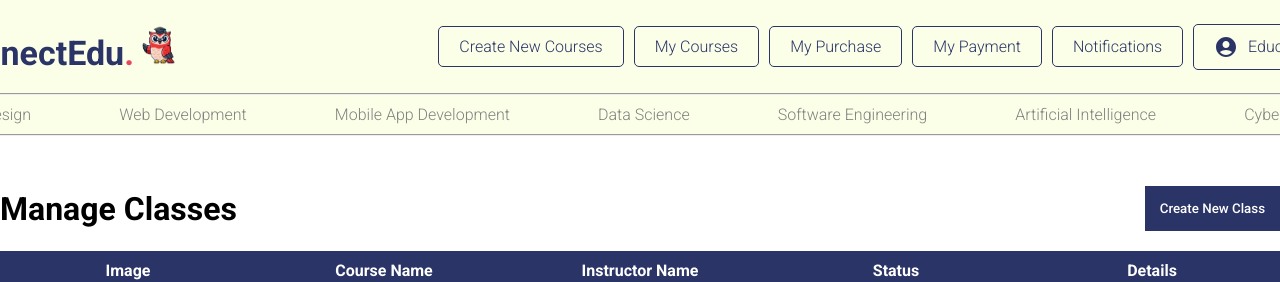
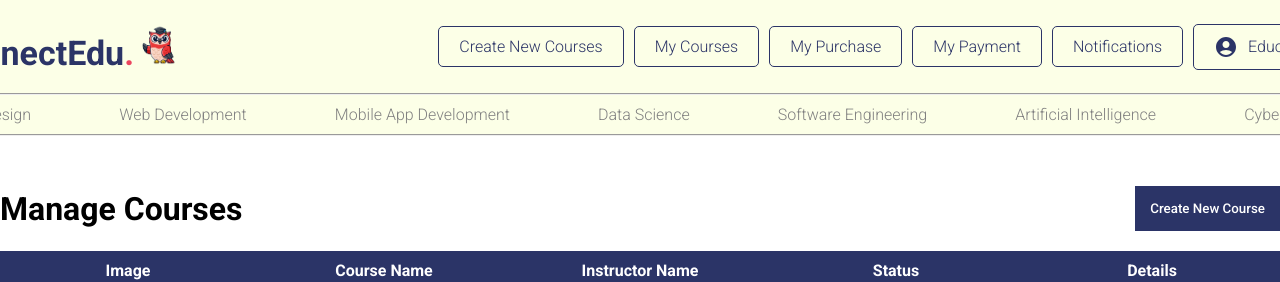
Before and after one commit to Aaron2k02/ConnectEdu, a React (Vite) app in the folder connectedu/: page /ManageClass in a window 1280 px wide. Shown: the top 282 px of the page. Built offline with nearby package versions, Linux system fonts and the light colour scheme.

Commit message:
edit the ManageUser and ManageClass page

```diff
--- a/connectedu/src/components/navbar/Navbar.jsx
+++ b/connectedu/src/components/navbar/Navbar.jsx
@@ -97,7 +97,7 @@ const Navbar = () => {
                   <Link className='link' to='/users/accountSettings'> My Profile </Link>
                   <Link className='link' to="/Dashboard">Dashboard</Link>
                   <Link className='link' to="/ManageUser">Manage User</Link>
-                  <Link className='link' to="/ManageClass">Manage Class</Link>
+                  <Link className='link' to="/ManageClass">Manage Courses</Link>
                   <Link className='link' to="/createCourse">Logout</Link>
                 </div>
               }
--- a/connectedu/src/pages/ManageClass/ManageClass.jsx
+++ b/connectedu/src/pages/ManageClass/ManageClass.jsx
@@ -19,9 +19,9 @@ const ManageClass = () => {
     <div className='manageClass'>
       <div className="container">
         <div className="title">
-          <h1> Manage Classes</h1>
+          <h1> Manage Courses</h1>
           <Link to='/add-class'>
-            <button> Create New Class </button>
+            <button> Create New Course </button>
           </Link>
         </div>
         <table>
```
